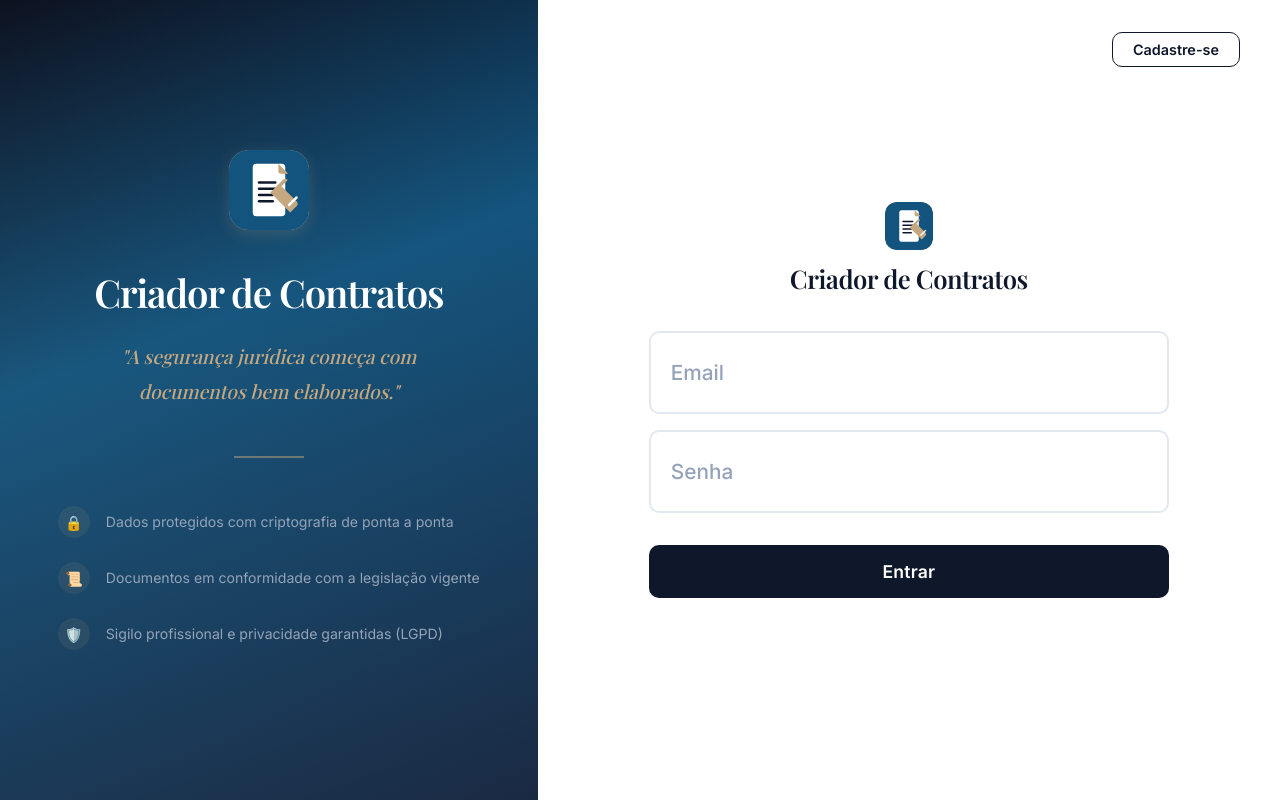
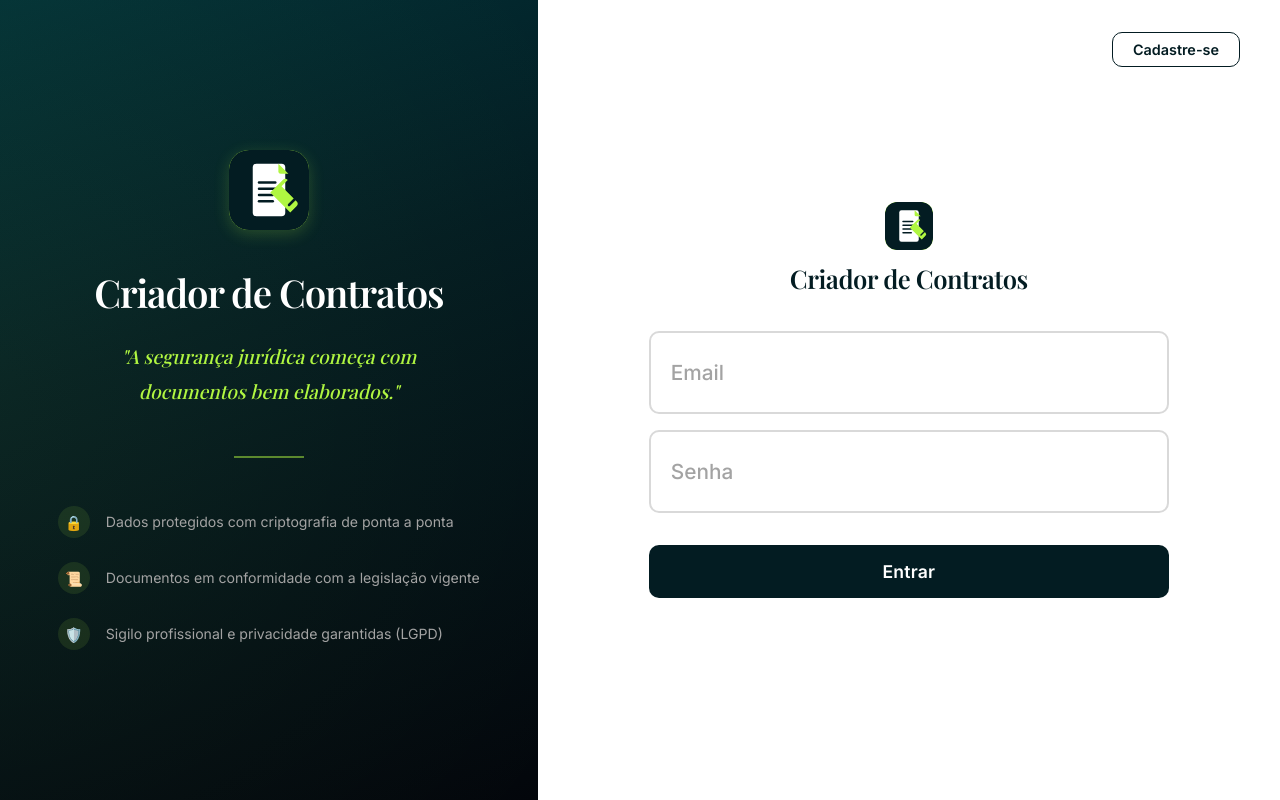
Before and after one commit to laviniaabf-beep/Criador-de-Contrato, a React (Vite) app: page / in a window 1280 px wide. Built offline with nearby package versions, Linux system fonts and the light colour scheme; a web font is replaced by a local one.

Commit message:
Aplica nova paleta de cores: azul escuro, verde-lima, tons de cinza e off-white

```diff
--- a/src/App.css
+++ b/src/App.css
@@ -1,23 +1,24 @@
 :root {
-  --navy: #0F172A;
-  --navy-light: #1E293B;
-  --navy-mid: #334155;
-  --gold: #C5A880;
-  --gold-light: #D4C4A8;
-  --gold-dark: #A8885E;
-  --company-primary: #0F172A;
-  --company-secondary: #C5A880;
-  --off-white: #F8FAFC;
-  --gray-50: #F1F5F9;
-  --gray-100: #E2E8F0;
-  --gray-200: #CBD5E1;
-  --gray-400: #94A3B8;
-  --gray-600: #64748B;
-  --gray-800: #334155;
+  --navy: #031C22;
+  --navy-light: #023137;
+  --navy-mid: #03060B;
+  --gold: #B0F641;
+  --gold-light: #ECFA80;
+  --gold-dark: #8EC93A;
+  --company-primary: #031C22;
+  --company-secondary: #B0F641;
+  --off-white: #E9DEDB;
+  --gray-50: #E9DEDB;
+  --gray-100: #D9D9D9;
+  --gray-200: #A3A3A3;
+  --gray-400: #A3A3A3;
+  --gray-600: #6B6B6B;
+  --gray-800: #031C22;
   --white: #FFFFFF;
-  --shadow-sm: 0 1px 3px rgba(15, 23, 42, 0.04);
-  --shadow-md: 0 4px 16px rgba(15, 23, 42, 0.06);
-  --shadow-lg: 0 8px 32px rgba(15, 23, 42, 0.08);
+  --black: #000000;
+  --shadow-sm: 0 1px 3px rgba(3, 28, 34, 0.04);
+  --shadow-md: 0 4px 16px rgba(3, 28, 34, 0.06);
+  --shadow-lg: 0 8px 32px rgba(3, 28, 34, 0.08);
   --radius-sm: 6px;
   --radius-md: 10px;
   --radius-lg: 16px;
@@ -43,7 +44,7 @@ h1, h2, h3, h4 {
   letter-spacing: -0.02em;
 }
 
-/* ─── LOADING ─── */
+/* â”€â”€â”€ LOADING â”€â”€â”€ */
 
 .loading-screen {
   display: flex;
@@ -59,7 +60,7 @@ h1, h2, h3, h4 {
 .spinner {
   width: 44px;
   height: 44px;
-  border: 3px solid rgba(197, 168, 128, 0.2);
+  border: 3px solid rgba(176, 246, 65, 0.2);
   border-top-color: var(--gold);
   border-radius: 50%;
   animation: spin 0.7s linear infinite;
@@ -69,7 +70,7 @@ h1, h2, h3, h4 {
   to { transform: rotate(360deg); }
 }
 
-/* ─── AUTH SPLIT SCREEN ─── */
+/* â”€â”€â”€ AUTH SPLIT SCREEN â”€â”€â”€ */
 
 .auth-container {
   display: flex;
@@ -78,7 +79,7 @@ h1, h2, h3, h4 {
 
 .auth-institutional {
   flex: 0 0 42%;
-  background: linear-gradient(160deg, #0A0F1E 0%, var(--company-primary, #0F172A) 40%, #1A2942 100%);
+  background: linear-gradient(160deg, #023137 0%, var(--company-primary, #031C22) 40%, #03060B 100%);
   display: flex;
   flex-direction: column;
   justify-content: center;
@@ -95,7 +96,7 @@ h1, h2, h3, h4 {
   left: -50%;
   width: 200%;
   height: 200%;
-  background: radial-gradient(ellipse at 20% 50%, rgba(197, 168, 128, 0.04) 0%, transparent 60%);
+  background: radial-gradient(ellipse at 20% 50%, rgba(176, 246, 65, 0.05) 0%, transparent 60%);
   pointer-events: none;
 }
 
@@ -113,7 +114,7 @@ h1, h2, h3, h4 {
   border-radius: 20px;
   overflow: hidden;
   background: var(--company-secondary, var(--gold));
-  box-shadow: 0 4px 16px rgba(197, 168, 128, 0.2);
+  box-shadow: 0 4px 16px rgba(176, 246, 65, 0.2);
 }
 
 .auth-institutional-brand h1 {
@@ -163,7 +164,7 @@ h1, h2, h3, h4 {
   width: 32px;
   height: 32px;
   border-radius: 50%;
-  background: rgba(197, 168, 128, 0.1);
+  background: rgba(176, 246, 65, 0.1);
   display: flex;
   align-items: center;
   justify-content: center;
@@ -267,7 +268,7 @@ h1, h2, h3, h4 {
   outline: none;
   border-color: var(--gold);
   background: var(--white);
-  box-shadow: 0 0 0 4px rgba(197, 168, 128, 0.12);
+  box-shadow: 0 0 0 4px rgba(176, 246, 65, 0.12);
 }
 
 .auth-field input::placeholder {
@@ -307,7 +308,7 @@ h1, h2, h3, h4 {
   margin-top: 1rem;
 }
 
-/* ─── APP HEADER ─── */
+/* â”€â”€â”€ APP HEADER â”€â”€â”€ */
 
 .header {
   background: var(--white);
@@ -408,7 +409,7 @@ h1, h2, h3, h4 {
   color: var(--gold);
 }
 
-/* ─── MAIN LAYOUT ─── */
+/* â”€â”€â”€ MAIN LAYOUT â”€â”€â”€ */
 
 .main {
   max-width: 1120px;
@@ -417,7 +418,7 @@ h1, h2, h3, h4 {
   width: 100%;
 }
 
-/* ─── TEMA SECTION ─── */
+/* â”€â”€â”€ TEMA SECTION â”€â”€â”€ */
 
 .tema-section {
   text-align: center;
@@ -462,7 +463,7 @@ h1, h2, h3, h4 {
 .tema-form input:focus {
   outline: none;
   border-color: var(--gold);
-  box-shadow: 0 0 0 4px rgba(197, 168, 128, 0.12);
+  box-shadow: 0 0 0 4px rgba(176, 246, 65, 0.12);
   background: var(--white);
 }
 
@@ -470,7 +471,7 @@ h1, h2, h3, h4 {
   color: var(--gray-400);
 }
 
-/* ─── FORM SECTION ─── */
+/* â”€â”€â”€ FORM SECTION â”€â”€â”€ */
 
 .form-section {
   background: var(--white);
@@ -559,7 +560,7 @@ h1, h2, h3, h4 {
   outline: none;
   border-color: var(--gold);
   background: var(--white);
-  box-shadow: 0 0 0 4px rgba(197, 168, 128, 0.12);
+  box-shadow: 0 0 0 4px rgba(176, 246, 65, 0.12);
 }
 
 .form-group textarea {
@@ -567,7 +568,7 @@ h1, h2, h3, h4 {
   min-height: 100px;
 }
 
-/* ─── PREVIEW SECTION ─── */
+/* â”€â”€â”€ PREVIEW SECTION â”€â”€â”€ */
 
 .preview-section {
   background: var(--white);
@@ -635,7 +636,7 @@ h1, h2, h3, h4 {
   white-space: pre-wrap;
 }
 
-/* ─── FOOTER ─── */
+/* â”€â”€â”€ FOOTER â”€â”€â”€ */
 
 .footer {
   text-align: center;
@@ -646,7 +647,7 @@ h1, h2, h3, h4 {
   margin-top: 3rem;
 }
 
-/* ─── DOCUMENT FORM ─── */
+/* â”€â”€â”€ DOCUMENT FORM â”€â”€â”€ */
 
 .doc-form {
   max-width: 480px;
@@ -738,7 +739,7 @@ h1, h2, h3, h4 {
   outline: none;
   border-color: var(--gold);
   background: var(--white);
-  box-shadow: 0 0 0 4px rgba(197, 168, 128, 0.12);
+  box-shadow: 0 0 0 4px rgba(176, 246, 65, 0.12);
 }
 
 .doc-input-wrapper input::placeholder {
@@ -780,7 +781,7 @@ h1, h2, h3, h4 {
   border: 1px solid var(--gray-100);
 }
 
-/* ─── DASHBOARD ─── */
+/* â”€â”€â”€ DASHBOARD â”€â”€â”€ */
 
 .dashboard {
   max-width: 960px;
@@ -927,7 +928,7 @@ h1, h2, h3, h4 {
   font-weight: 600;
 }
 
-/* ─── RESPONSIVE ─── */
+/* â”€â”€â”€ RESPONSIVE â”€â”€â”€ */
 
 @media (max-width: 900px) {
   .auth-institutional {
--- a/src/config/companies.js
+++ b/src/config/companies.js
@@ -4,8 +4,8 @@ const companies = {
   'criador-contrato': {
     nome: 'Criador de Contratos',
     logo: `${base}logos/default.svg`,
-    cor: '#13547E',
-    corSecundaria: '#C5A880',
+    cor: '#031C22',
+    corSecundaria: '#B0F641',
   },
   'empresaa': {
     nome: 'Empresa A Ltda',
```
Also changed, not shown: public/favicon.svg, public/logos/default.svg.
